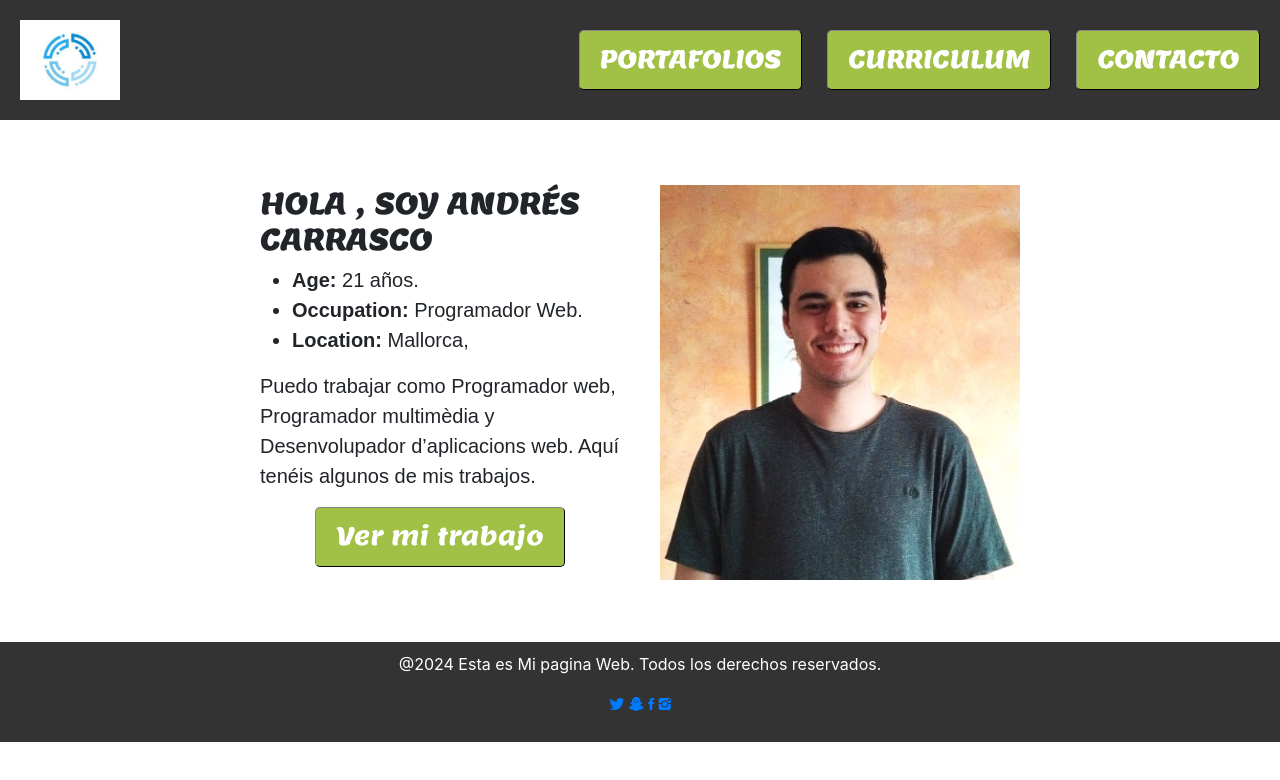
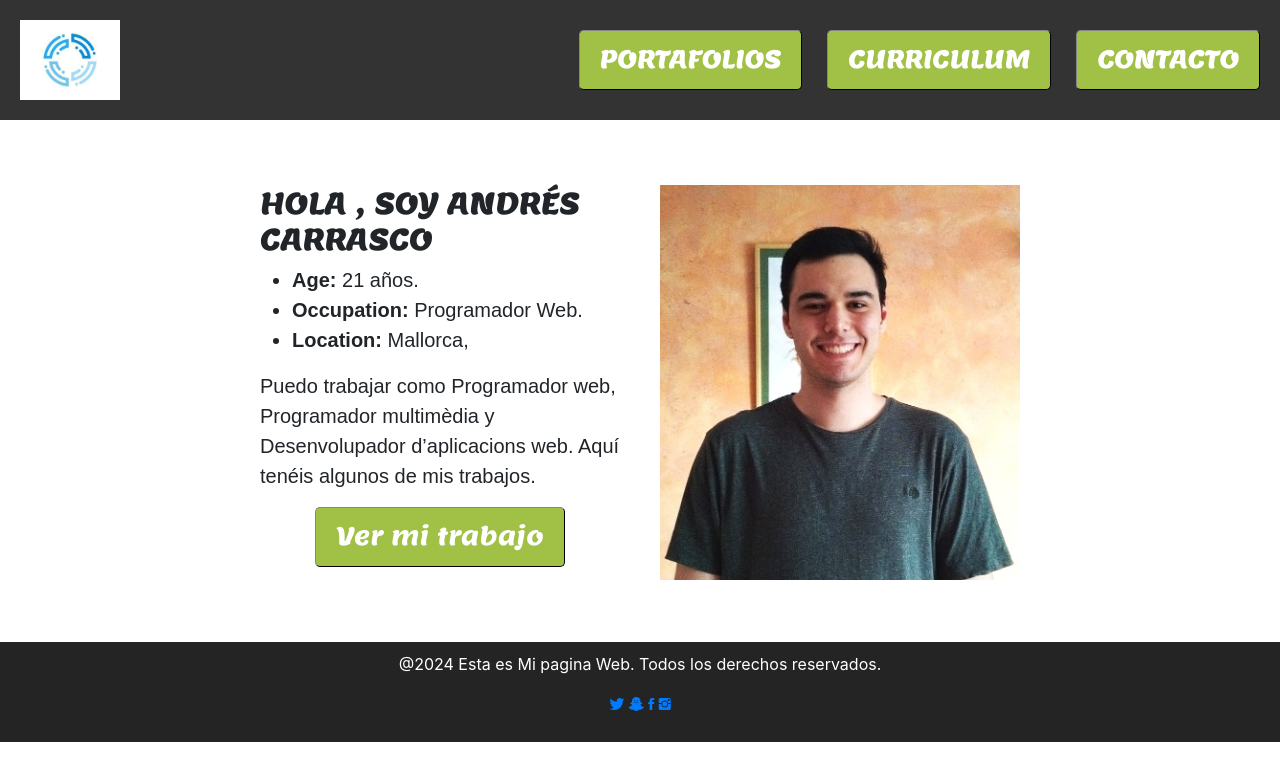
Before and after one commit to andres299/Personal_Web, a plain HTML site: page index.html in a window 1280 px wide. Drawn offline with nearby package versions, Linux system fonts and the light colour scheme; a web font is replaced by a local one.

Commit message:
color footer

```diff
--- a/css/styles.css
+++ b/css/styles.css
@@ -47,7 +47,7 @@ body {
 }
 
 footer {
-    background-color: #333;
+    background-color: #242424;
     color: #fff;
     height: 100px;
     width: 100%;
```
